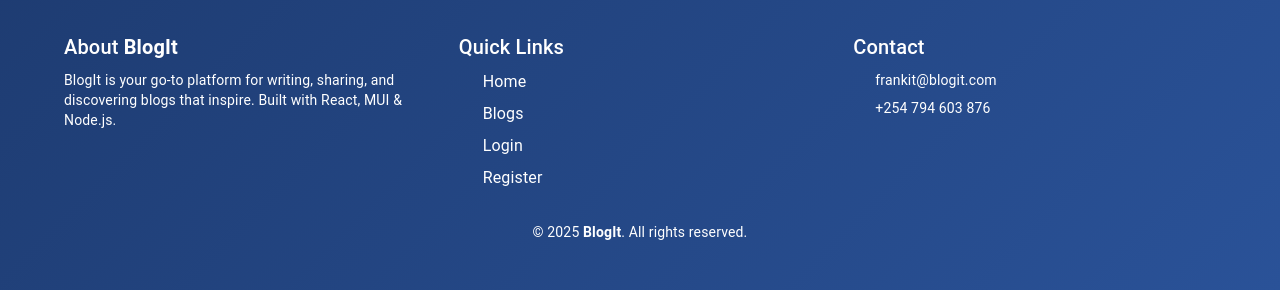
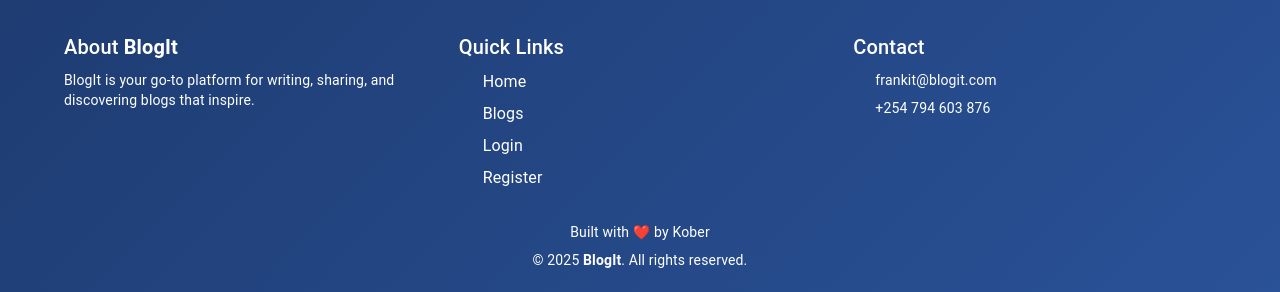
Before and after one commit to 676866/blogitapp, a React (Vite) app: page / in a window 1280 px wide. Shown: the part 993-1285 px from the top of the page. Built offline with nearby package versions, Linux system fonts and the light colour scheme; some icons are missing.

Commit message:
another changes on the footer

```diff
--- a/src/components/footer.tsx
+++ b/src/components/footer.tsx
@@ -26,18 +26,18 @@ const Footer = () => {
             gap: 4,
           }}
         >
-          {/* About */}
+
           <Box sx={{ flex: 1 }}>
             <Typography variant="h6" gutterBottom>
               About <strong>BlogIt</strong>
             </Typography>
             <Typography variant="body2">
               BlogIt is your go-to platform for writing, sharing, and discovering blogs that inspire.
-              Built with React, MUI & Node.js.
+
             </Typography>
           </Box>
 
-          {/* Quick Links */}
+
           <Box sx={{ flex: 1 }}>
             <Typography variant="h6" gutterBottom>
               Quick Links
@@ -62,7 +62,6 @@ const Footer = () => {
             </Stack>
           </Box>
 
-          {/* Contact */}
           <Box sx={{ flex: 1 }}>
             <Typography variant="h6" gutterBottom>
               Contact
@@ -80,8 +79,12 @@ const Footer = () => {
           </Box>
         </Box>
 
-        {/* Copyright */}
+
         <Box sx={{ mt: 4, textAlign: "center" }}>
+
+          <Typography variant="body2" sx={{ mb: 1 }}>
+    Built with <span style={{ color: "#ef060eff" }}>❤️</span> by Kober
+  </Typography>
           <Typography variant="body2">
             © {new Date().getFullYear()} <strong>BlogIt</strong>. All rights reserved.
           </Typography>
```
